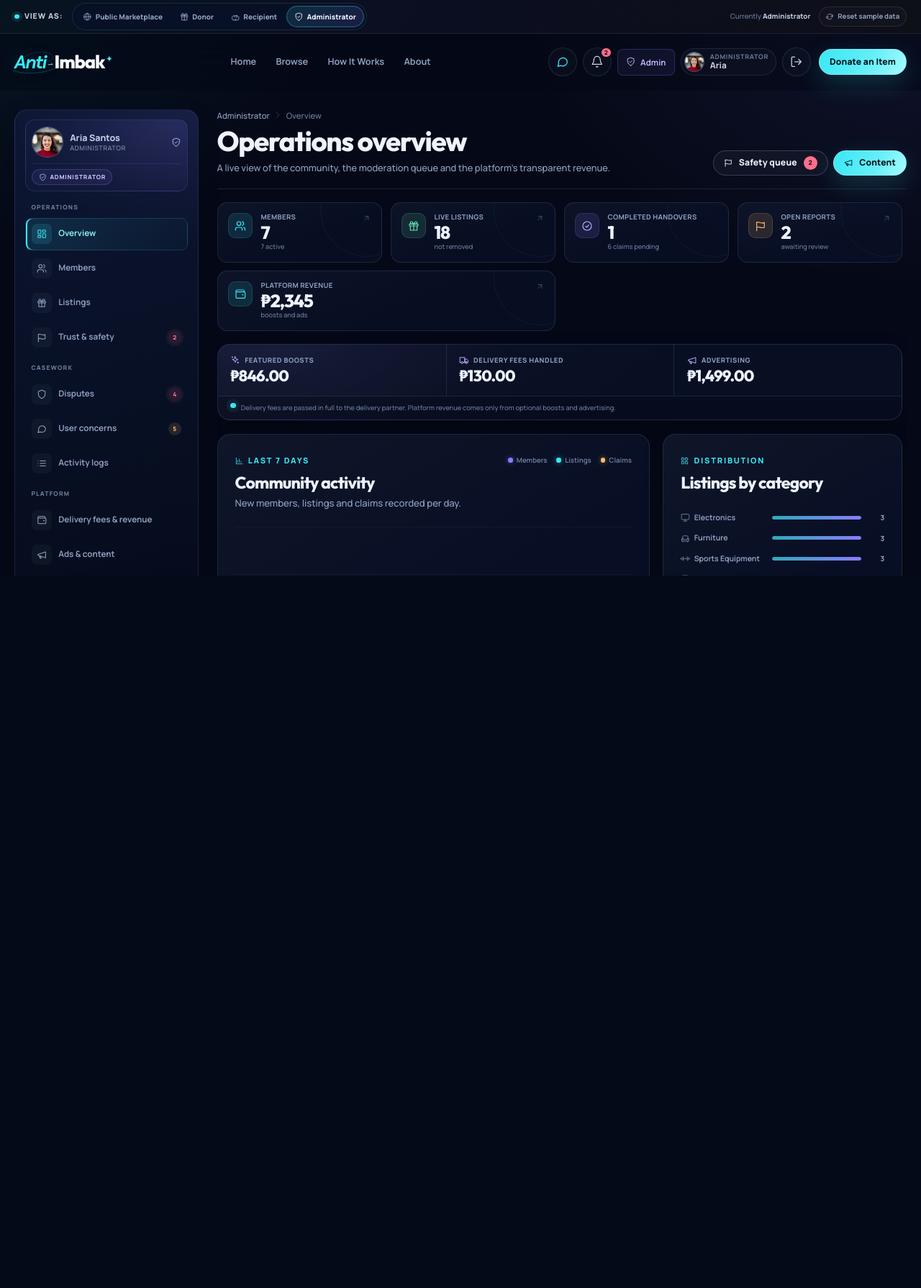
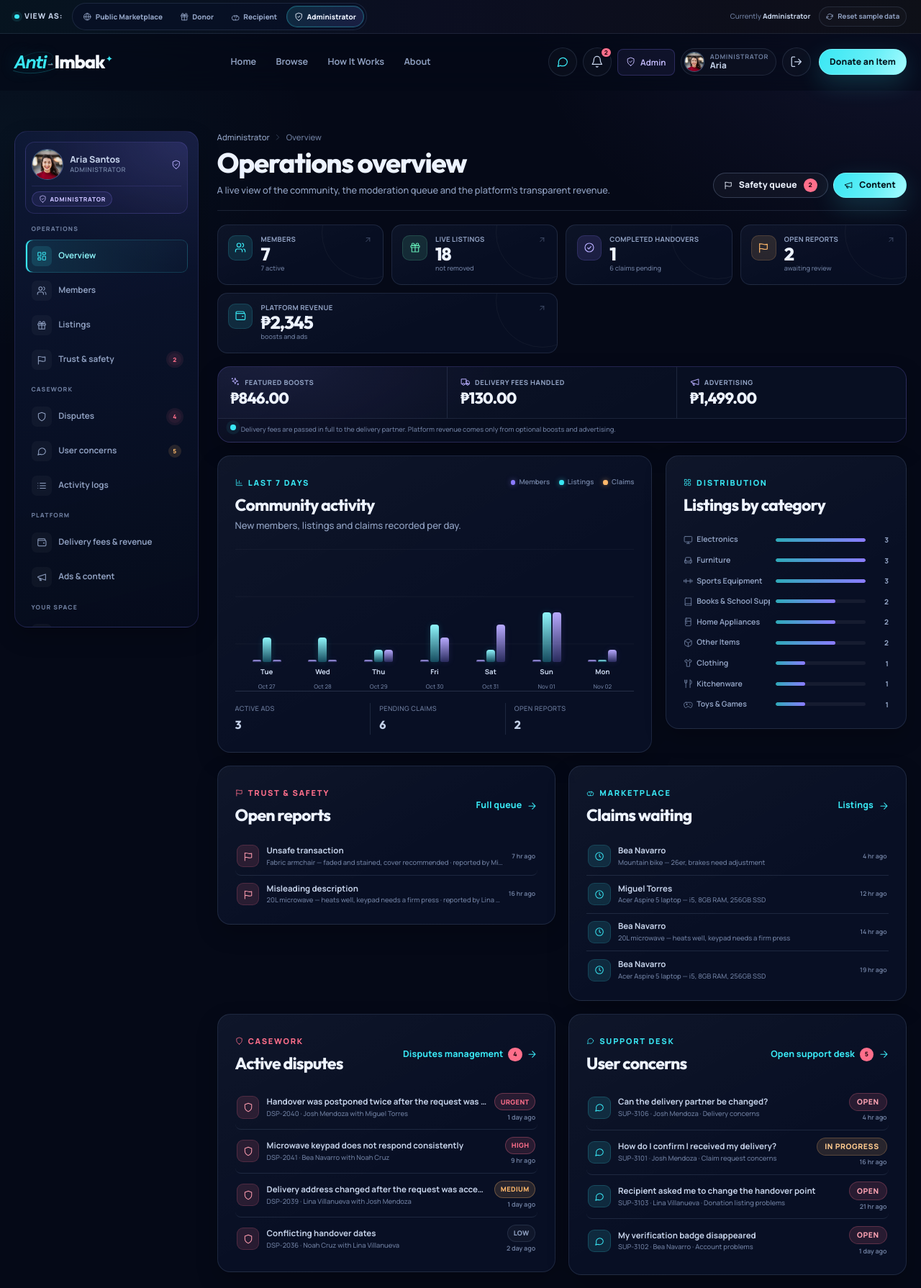
Before and after one commit to kvkbkbb/Anti-Imbak, a Flask app: page /admin/ in a window 1280 px wide. Shown: the top 1790 px of the page at 72% size. Before the commit the page ends 800 px from the top, so only its background shows below. Run offline with Flask 3, Linux system fonts and the light colour scheme; the visitor is signed in with stand-in values (Sample User, id 1); data comes from the database, SQL or seed files in the repository.

Commit message:
Move admin overview scrollbar to page level and widen ledger panel
- Let admin pages use the browser scrollbar on desktop so it sits outside the console
- Keep the sidebar sticky below the site header while the page scrolls
- Stack the transactions row so the ledger uses the full content width
- Remove the horizontal scrollbar from the transactions table on desktop

```diff
--- a/static/css/admin.css
+++ b/static/css/admin.css
@@ -2252,3 +2252,48 @@ a.admin-mini-row:hover strong {
     grid-template-columns: minmax(0, 1fr);
   }
 }
+
+/* --------------------------------------------------------------------------
+   Overview: page-level scrollbar and full-width ledger
+   The admin workspace uses the browser scrollbar on desktop so it sits
+   outside the console instead of inside the content column, and panels that
+   hold wide tables stretch across the full content width.
+   -------------------------------------------------------------------------- */
+@media (min-width: 1121px) {
+  .admin-page {
+    display: block;
+    height: auto;
+    min-height: 100vh;
+    overflow: visible;
+  }
+
+  .admin-page .dashboard-main {
+    height: auto;
+    padding: clamp(1rem, 2.4vw, 2rem) 0 clamp(3rem, 6vw, 5rem);
+    overflow: visible;
+  }
+
+  .admin-page .dashboard-shell,
+  .admin-page .dashboard-layout {
+    height: auto;
+  }
+
+  .admin-page .dash-content {
+    display: block;
+    height: auto;
+  }
+
+  .admin-page .dash-scroll {
+    overflow: visible;
+    padding-right: 0;
+  }
+
+  .admin-page .dash-sidebar {
+    top: calc(var(--header-h) + 1rem);
+    max-height: calc(100vh - var(--header-h) - 2rem);
+  }
+}
+
+.admin-overview .dash-grid--stack {
+  grid-template-columns: minmax(0, 1fr);
+}
--- a/templates/admin/overview.html
+++ b/templates/admin/overview.html
@@ -2,6 +2,7 @@
 {% from "_ui.html" import icon, avatar, status_badge %}
 
 {% block title %}Admin Overview — Anti-Imbak{% endblock %}
+{% block body_class %}dashboard-page admin-page admin-overview{% endblock %}
 {% block admin_breadcrumb %}Overview{% endblock %}
 {% block admin_title %}Operations overview{% endblock %}
 {% block admin_subtitle %}
@@ -193,7 +194,7 @@
   </section>
 </div>
 
-<div class="dash-grid dash-grid--two">
+<div class="dash-grid dash-grid--two dash-grid--stack">
   <section class="panel panel--flush">
     <div class="panel-head panel-head--inline panel-head--padded">
       <div><span class="eyebrow">{{ icon('receipt') }} Ledger</span><h2>Recent transactions</h2></div>
```
